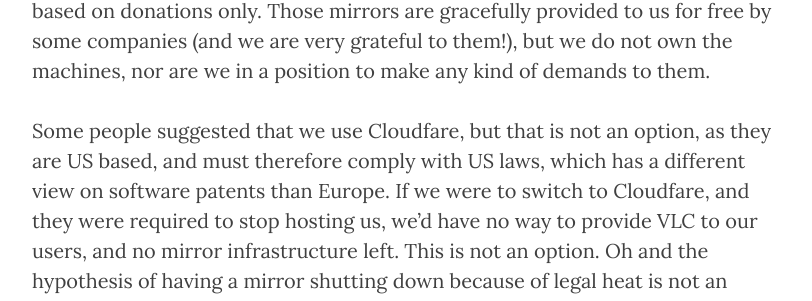
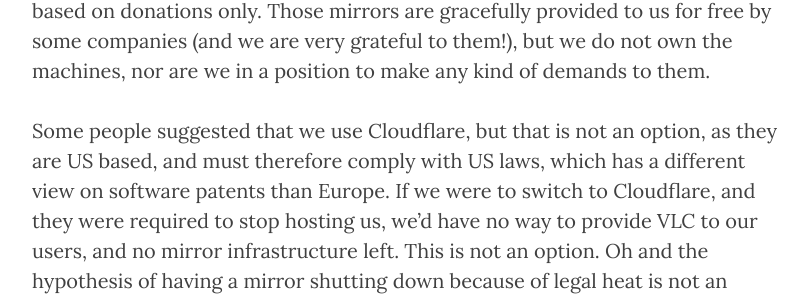
Before and after one commit to chouquette/chouquette, a Jekyll site: the page built from _posts/2017-07-04-videolan-and-https.md, in a window 1280 px wide and 900 px high, scrolled down 1967 px. Shown: the part 142-443 px from the top of the window, without its empty margins (233-1045 px from the left). Built offline with Jekyll 4.4.1, drawn with Linux system fonts in a browser that asks for light colours; nearby versions of some CDN libraries; some of the changed text lies outside the part shown.

Commit message:
Fix typo

```diff
--- a/_posts/2017-07-04-videolan-and-https.md
+++ b/_posts/2017-07-04-videolan-and-https.md
@@ -44,8 +44,8 @@
 to allow us to handle the [bandwidth required](https://get.videolan.org/?mirrorstats) to distribute VLC. There is no way we could do that with our own infrastructure, based on donations only.
 Those mirrors are gracefully provided to us for free by some companies (and we are very grateful to them!), but we do not own the machines, nor are we in a position to make any kind of demands to them.
 
-Some people suggested that we use Cloudfare, but that is not an option, as they are US based, and must therefore comply with US laws, which has a different view on software patents
-than Europe. If we were to switch to Cloudfare, and they were required to stop hosting us, we'd have no way to provide VLC to our users, and no mirror infrastructure left. This is not an option.
+Some people suggested that we use Cloudflare, but that is not an option, as they are US based, and must therefore comply with US laws, which has a different view on software patents
+than Europe. If we were to switch to Cloudflare, and they were required to stop hosting us, we'd have no way to provide VLC to our users, and no mirror infrastructure left. This is not an option.
 Oh and the hypothesis of having a mirror shutting down because of legal heat is not an hypothesis, it already happened.
 
 But ok let's say we have all our mirrors switching to HTTPS. Actually quite a few of them already are (and we are, again, very grateful to them!), but we don't control what gets out of the mirror.
```
